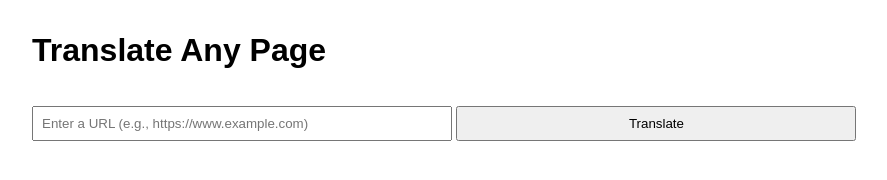
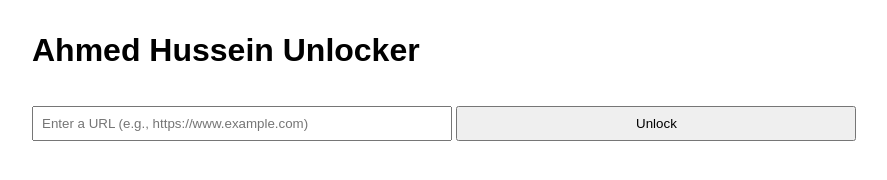
Before and after one commit to bebo50809/h, a plain HTML site: page index.html in a window 1280 px wide. Shown: the whole page, without its empty margins (0-887 px from the left). Drawn offline with Linux system fonts and the light colour scheme.

Commit message:
Update index.html

```diff
--- a/index.html
+++ b/index.html
@@ -9,9 +9,9 @@
   </style>
 </head>
 <body>
-  <h1>Translate Any Page</h1>
+  <h1>Ahmed Hussein Unlocker</h1>
   <input type="text" id="urlInput" placeholder="Enter a URL (e.g., https://www.example.com)">
-  <button onclick="redirect()">Translate</button>
+  <button onclick="redirect()">Unlock</button>
 
   <script>
     function redirect() {
```
